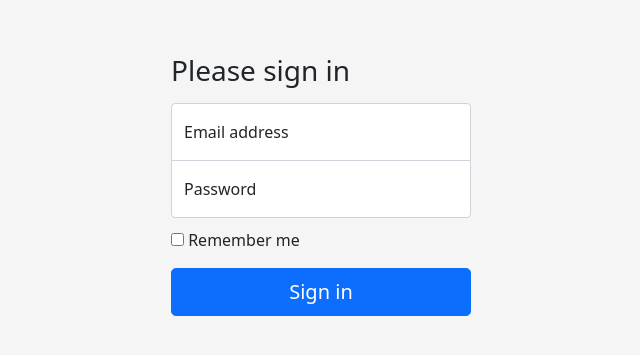
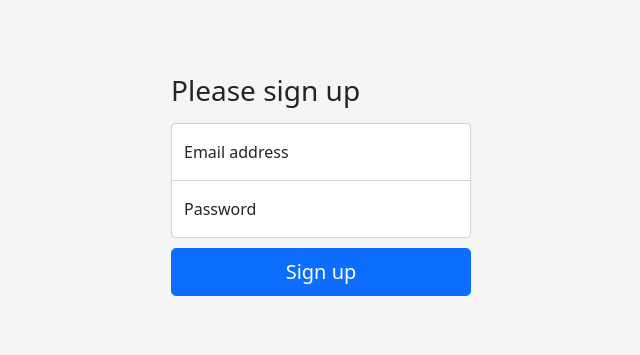
Before and after one commit to nikevapormax/turtlegram_frontend, a plain HTML site: page signup.html in a window 1280 px wide. Shown: the part 215-570 px from the top of the page, without its empty margins (319-959 px from the left). Drawn offline with nearby package versions, Linux system fonts and the light colour scheme.

Commit message:
Docs: change words

```diff
--- a/signup.html
+++ b/signup.html
@@ -16,7 +16,7 @@
 <body>
   <main class="form-signin">
     <form>
-      <h1 class="h3 mb-3 fw-normal">Please sign in</h1>
+      <h1 class="h3 mb-3 fw-normal">Please sign up</h1>
       <div class="form-floating">
         <input type="email" class="form-control" id="floatingInput" placeholder="name@example.com" />
         <label for="floatingInput">Email address</label>
@@ -25,14 +25,8 @@
         <input type="password" class="form-control" id="floatingPassword" placeholder="Password" />
         <label for="floatingPassword">Password</label>
       </div>
-
-      <div class="checkbox mb-3">
-        <label>
-          <input type="checkbox" value="remember-me" /> Remember me
-        </label>
-      </div>
-      <button class="w-100 btn btn-lg btn-primary" type="button" onclick="handleSignin()">
-        Sign in
+      <button class="w-100 btn btn-lg btn-primary" type="button" onclick="handleSignup()">
+        Sign up
       </button>
     </form>
   </main>
```
